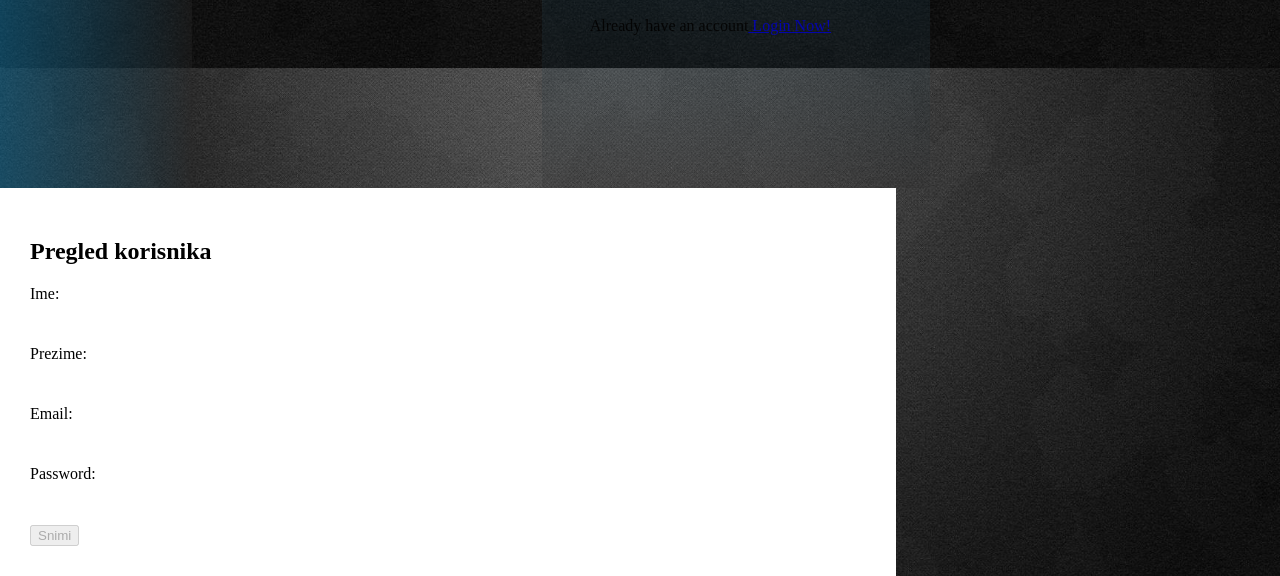
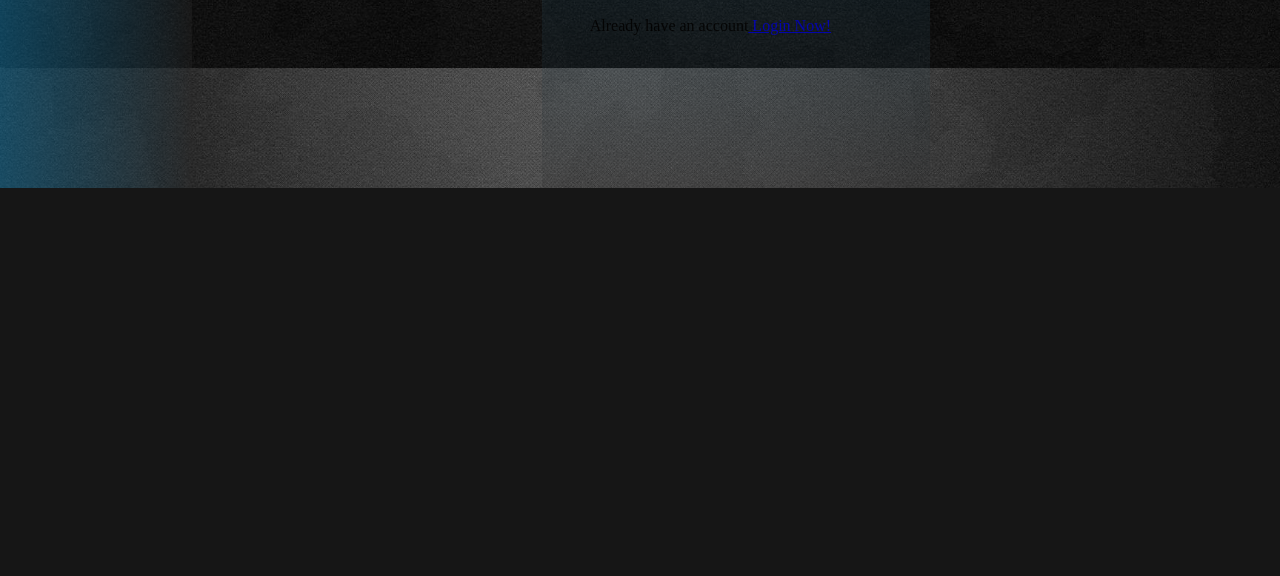
Before and after one commit to nebojsa91markovic/bet_expert, a PHP site: page /index.php?p=sign_up in a window 1280 px wide. Shown: the part 732-1308 px from the top of the page. After the commit the page ends 920 px from the top, so only its background shows below. Run offline with PHP 8.4, Linux system fonts and the light colour scheme; data that the repository does not hold is empty; some libraries are stand-ins or nearby versions; some web fonts are replaced.

Commit message:
Update sign_up.php

```diff
--- a/pages/sign_up.php
+++ b/pages/sign_up.php
@@ -1,8 +1,3 @@
-<style>
-
-</style>
-
-
 <div class="main-w3layouts blue">
 		<div class="main-agileinfo">
 			<div class="agileits-top">
@@ -21,47 +16,6 @@
 			</div>
 		</div>
 	</div>
-
-
-
-
-
-
-
-
-
-
-
-
-
-
-  <div class="centar" style="background-color:white;">
-  <h2>Pregled korisnika</h2>
-  <form action="?p=sign_up_end" method="POST">
-    <div class="form-group">
-          <label>Ime:</label>
-           <input type="text" class="form-control" name="name">
-              </div>
-     <div class="form-group">
-            <label>Prezime:</label>
-            <input type="text" class="form-control" name="surname">
-                </div>
-
-    <div class="form-group">
-      <label>Email:</label>
-      <input type="email" class="form-control" id="email" name="email" onkeyup="showHint(this.value)">
-    </div>
-
-
-    <div class="form-group">
-      <label>Password:</label>
-      <input type="password" class="form-control" id="pwd" name="pswd">
-    </div>
-    <div id="txtHint"><button type="submit" class="btn btn-primary" disabled>Snimi</button></div>
-    <!-- <button type="submit" class="btn btn-primary">Snimi</button> -->
-  </form>
-</div>
-
 <script>
 function showHint(str) {
     if (str.length == 0) {
```
